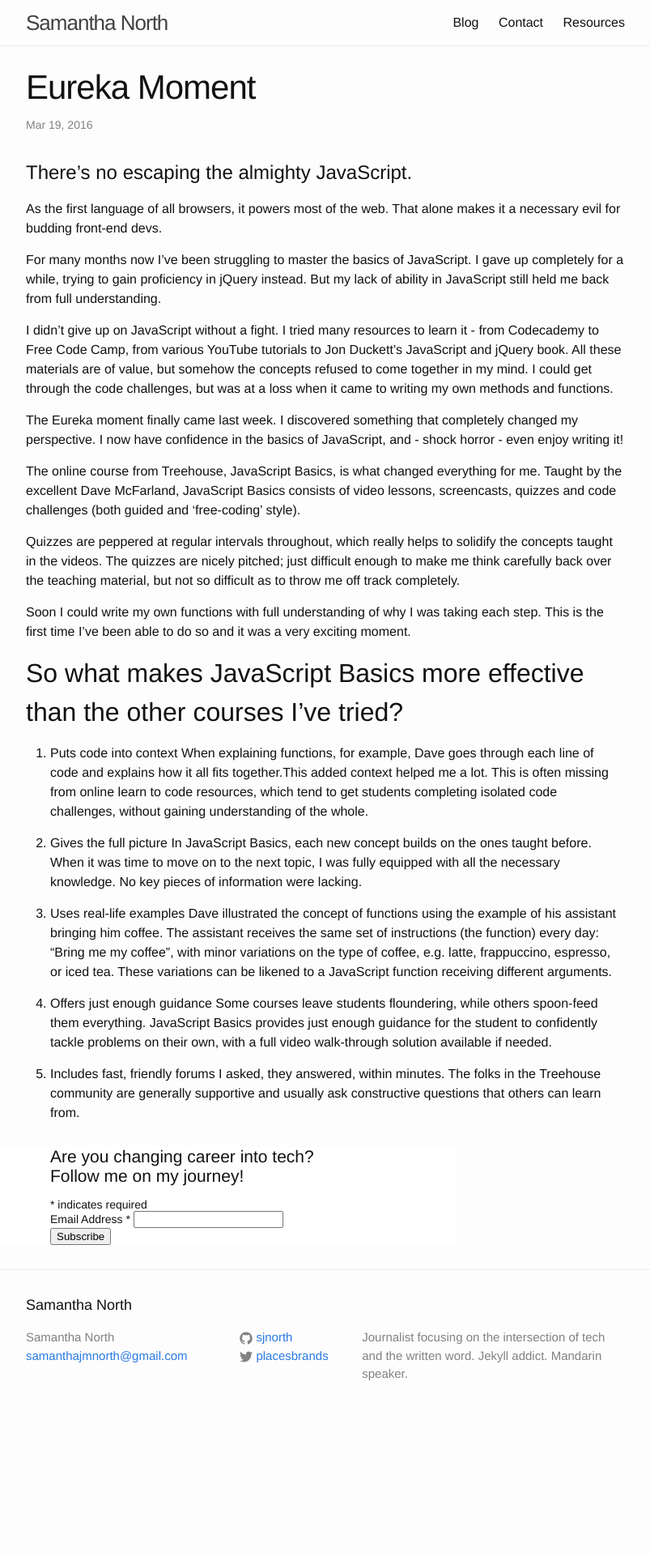
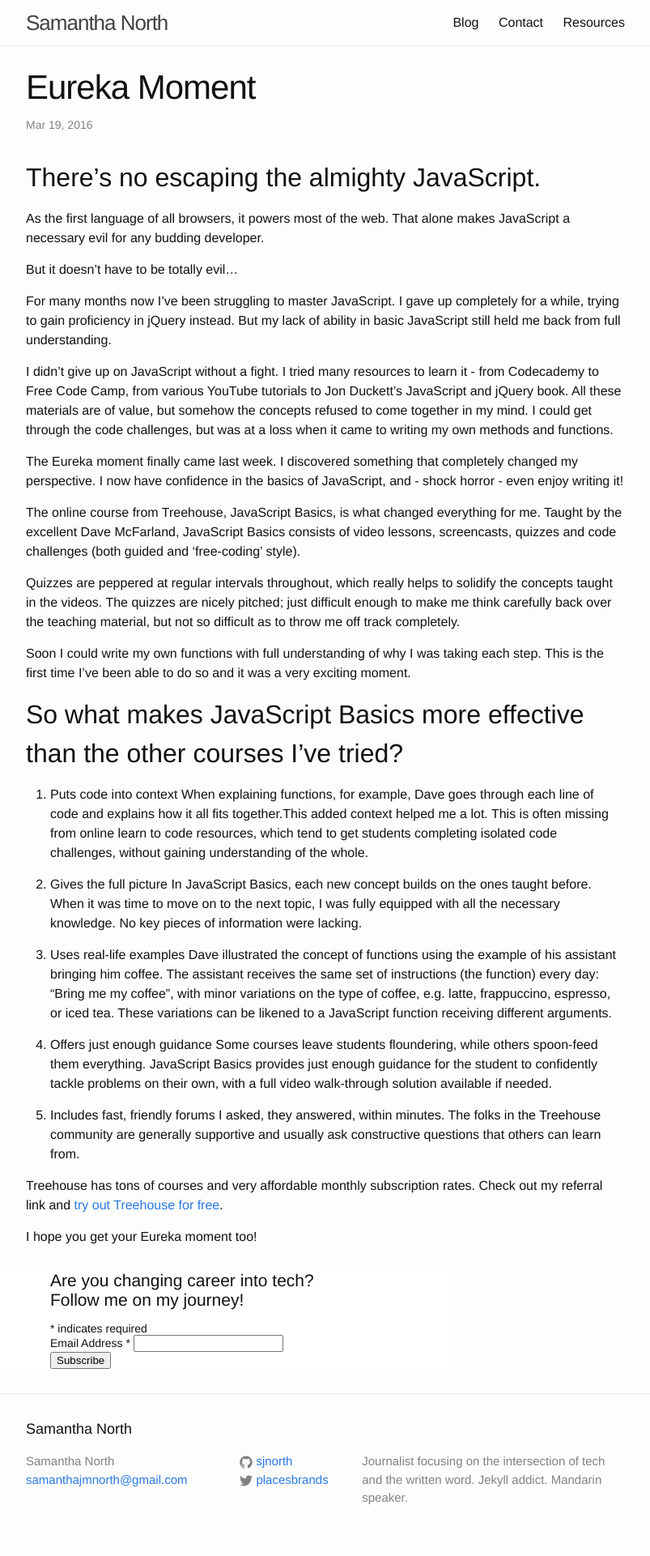
Before and after one commit to sjnorth/sjnorth.github.io, a Jekyll site: the page built from _posts/2016-03-19-eureka-moment-javascript.md, in a window 1280 px wide. Shown: the whole page at 81% size, without its empty margins (238-1041 px from the left). Built offline with Jekyll 4.4.1, drawn with Linux system fonts in a browser that asks for light colours; comment, search, counter and statistics services are not loaded; before the commit the page ends 1768 px from its top, so only the background shows below that.

Commit message:
minor edits to post

```diff
--- a/_posts/2016-03-19-eureka-moment-javascript.md
+++ b/_posts/2016-03-19-eureka-moment-javascript.md
@@ -6,11 +6,13 @@ date:   2016-03-19 15:00:47 +0200
 categories: tech
 ---
 
-# There's no escaping the almighty JavaScript.
+## There's no escaping the almighty JavaScript.
 
-As the first language of all browsers, it powers most of the web. That alone makes it a necessary evil for budding front-end devs.
+As the first language of all browsers, it powers most of the web. That alone makes JavaScript a necessary evil for any budding developer.
 
-For many months now I've been struggling to master the basics of JavaScript. I gave up completely for a while, trying to gain proficiency in jQuery instead. But my lack of ability in JavaScript still held me back from full understanding.
+But it doesn't have to be totally evil...
+
+For many months now I've been struggling to master JavaScript. I gave up completely for a while, trying to gain proficiency in jQuery instead. But my lack of ability in basic JavaScript still held me back from full understanding.
 
 I didn't give up on JavaScript without a fight. I tried many resources to learn it - from Codecademy to Free Code Camp, from various YouTube tutorials to Jon Duckett's JavaScript and jQuery book. All these materials are of value, but somehow the concepts refused to come together in my mind. I could get through the code challenges, but was at a loss when it came to writing my own methods and functions.
 
@@ -38,3 +40,7 @@ Some courses leave students floundering, while others spoon-feed them everything
 
 5. Includes fast, friendly forums
 I asked, they answered, within minutes. The folks in the Treehouse community are generally supportive and usually ask constructive questions that others can learn from.
+
+Treehouse has tons of courses and very affordable monthly subscription rates. Check out my referral link and [try out Treehouse for free](http://referrals.trhou.se/samanthanorth).
+
+I hope you get your Eureka moment too!
```
